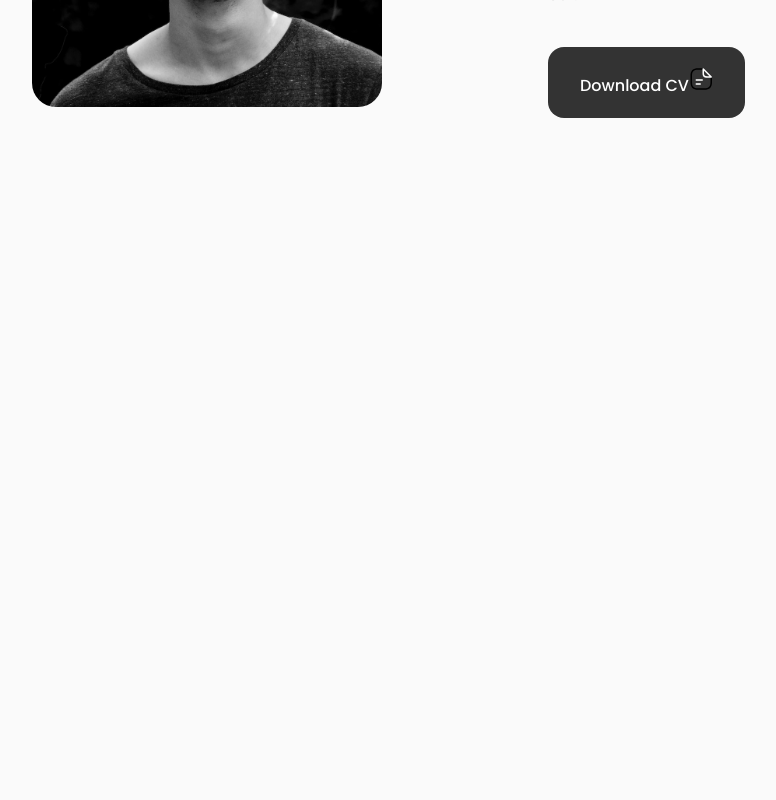
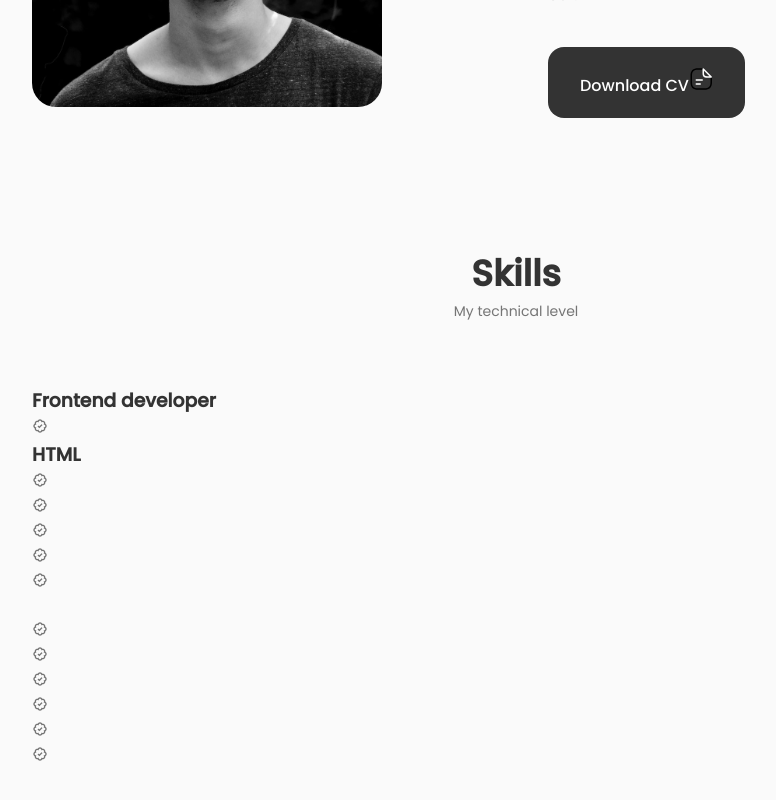
Before and after one commit to xgusein/work_tasks, a React (Create React App) app in the folder myportfolio/: page / in a window 1280 px wide. Shown: the part 1202-2002 px from the top of the page, without its empty margins (124-900 px from the left). Before the commit the page ends 1352 px from the top, so only its background shows below. Built offline with nearby package versions, Linux system fonts and the light colour scheme.

Commit message:
skills sections is finshed

```diff
--- a/myportfolio/src/App.js
+++ b/myportfolio/src/App.js
@@ -2,7 +2,7 @@ import './App.css';
 import Header from './components/header/Header';
 import Home from './components/home/Home';
 import About from './components/about/About';
-
+import Skills from './components/skills/Skills';
 
 function App() {
   return (
@@ -11,6 +11,7 @@ function App() {
       <main className="main">
         <Home />
         <About />
+        <Skills />
       </main>
     </>
   );
--- /dev/null
+++ b/myportfolio/src/components/skills/Backend.js
@@ -0,0 +1,65 @@
+import React from 'react'
+
+const Backend = () => {
+    return (
+        <div className="skills__content">
+            <h3 className="skills__title"></h3>
+            <div className="skills__box">
+                <div className="skills_group">
+                    <div className="skills__data">
+                        <i class='bx bx-badge-check'></i>
+
+                        <div>
+                            <h3 className="skills__name"></h3>
+                            <span className="skills__level"></span>
+                        </div>
+                    </div>
+                    <div className="skills__data">
+                        <i class='bx bx-badge-check'></i>
+
+                        <div>
+                            <h3 className="skills__name"></h3>
+                            <span className="skills__level"></span>
+                        </div>
+                    </div>
+                    <div className="skills__data">
+                        <i class='bx bx-badge-check'></i>
+
+                        <div>
+                            <h3 className="skills__name"></h3>
+                            <span className="skills__level"></span>
+                        </div>
+                    </div>
+                </div>
+                <div className="skills_group">
+                    <div className="skills__data">
+                        <i class='bx bx-badge-check'></i>
+
+                        <div>
+                            <h3 className="skills__name"></h3>
+                            <span className="skills__level"></span>
+                        </div>
+                    </div>
+                    <div className="skills__data">
+                        <i class='bx bx-badge-check'></i>
+
+                        <div>
+                            <h3 className="skills__name"></h3>
+                            <span className="skills__level"></span>
+                        </div>
+                    </div>
+                    <div className="skills__data">
+                        <i class='bx bx-badge-check'></i>
+
+                        <div>
+                            <h3 className="skills__name"></h3>
+                            <span className="skills__level"></span>
+                        </div>
+                    </div>
+                </div>
+            </div>
+        </div>
+    )
+}
+
+export default Backend
--- /dev/null
+++ b/myportfolio/src/components/skills/Frontend.js
@@ -0,0 +1,65 @@
+import React from 'react'
+
+const Frontend = () => {
+    return (
+        <div className="skills__content">
+            <h3 className="skills__title">Frontend developer</h3>
+            <div className="skills__box">
+                <div className="skills_group">
+                    <div className="skills__data">
+                        <i class='bx bx-badge-check'></i>
+
+                        <div>
+                            <h3 className="skills__name">HTML</h3>
+                            <span className="skills__level"></span>
+                        </div>
+                    </div>
+                    <div className="skills__data">
+                        <i class='bx bx-badge-check'></i>
+
+                        <div>
+                            <h3 className="skills__name"></h3>
+                            <span className="skills__level"></span>
+                        </div>
+                    </div>
+                    <div className="skills__data">
+                        <i class='bx bx-badge-check'></i>
+
+                        <div>
+                            <h3 className="skills__name"></h3>
+                            <span className="skills__level"></span>
+                        </div>
+                    </div>
+                </div>
+                <div className="skills_group">
+                    <div className="skills__data">
+                        <i class='bx bx-badge-check'></i>
+
+                        <div>
+                            <h3 className="skills__name"></h3>
+                            <span className="skills__level"></span>
+                        </div>
+                    </div>
+                    <div className="skills__data">
+                        <i class='bx bx-badge-check'></i>
+
+                        <div>
+                            <h3 className="skills__name"></h3>
+                            <span className="skills__level"></span>
+                        </div>
+                    </div>
+                    <div className="skills__data">
+                        <i class='bx bx-badge-check'></i>
+
+                        <div>
+                            <h3 className="skills__name"></h3>
+                            <span className="skills__level"></span>
+                        </div>
+                    </div>
+                </div>
+            </div>
+        </div>
+    )
+}
+
+export default Frontend
--- /dev/null
+++ b/myportfolio/src/components/skills/Skills.js
@@ -0,0 +1,20 @@
+import React from 'react';
+import './skills.css';
+import Frontend from './Frontend';
+import Backend from './Backend';
+
+const Skills = () => {
+    return (
+        <section className="skills section" id="skills">
+            <h2 className="section__title">Skills</h2>
+            <span className="section__subtitle">My technical level</span>
+
+            <div className="skills__container container grid">
+                <Frontend />
+                <Backend />
+            </div>
+        </section>
+    )
+}
+
+export default Skills
```
Also changed, not shown: myportfolio/src/components/skills/skills.css (added).
